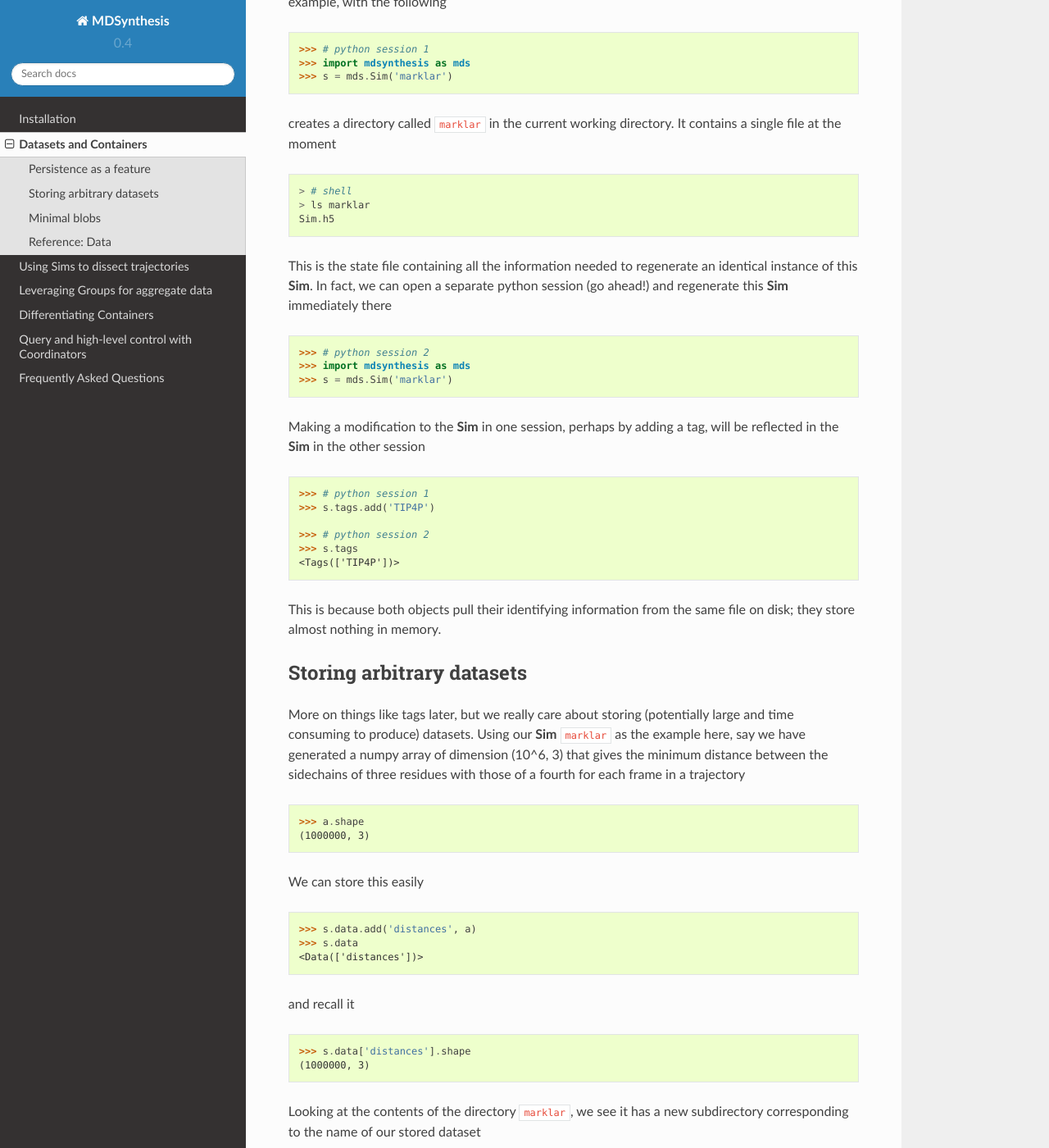
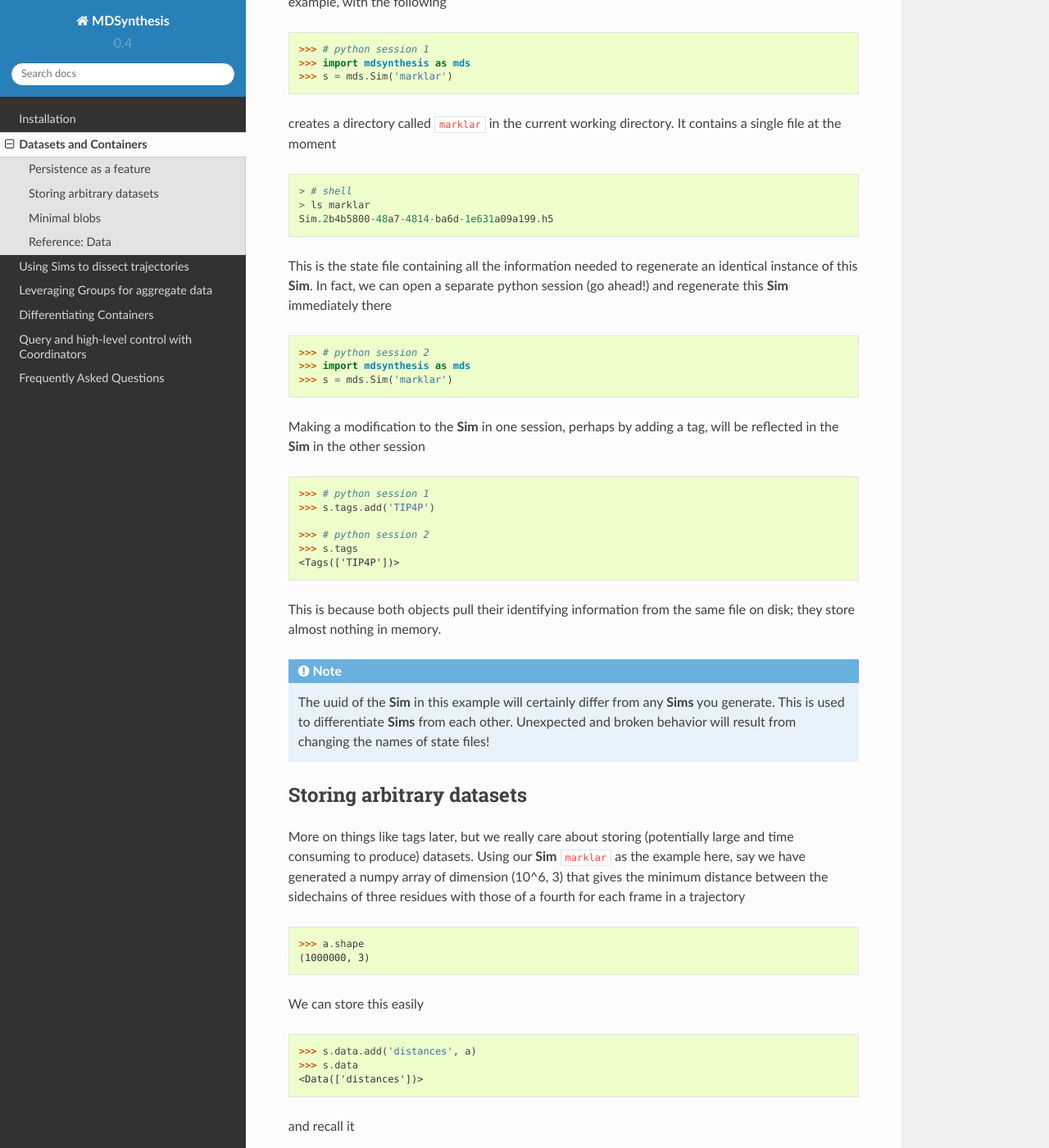
Before and after one commit to datreant/datreant, a Sphinx documentation site: the page built from docs/data.rst, in a window 1280 px wide and 1400 px high, scrolled down 758 px. Shown: the whole window at 82% size. Built offline with Sphinx 7.4.7 and the Read the Docs theme 2.0.0, drawn with Linux system fonts in a browser that asks for light colours; pages that are not in the unit, such as notebooks, are missing from menus.

Commit message:
Updated docs to reflect changes to state file format.
Preparing for 0.5.0 release.

```diff
--- a/docs/Group.rst
+++ b/docs/Group.rst
@@ -18,7 +18,7 @@ add them as members ::
     <Group: 'gruffy' | 5 Members: 3 Sim, 2 Group>
 
 This will create a directory ``gruffy`` that contains a single file
-(``Group.h5``). That file is a persistent representation of the **Group** on
+(``Group.<uuid>.h5``). That file is a persistent representation of the **Group** on
 disk. We can access its members with ::
 
     >>> g.members
--- a/docs/Sim.rst
+++ b/docs/Sim.rst
@@ -15,7 +15,7 @@ also give it a topology and/or trajectory files as we would to an MDAnalysis
     >>> s = Sim('scruffy', universe=['path/to/topology', 'path/to/trajectory'])
 
 This will create a directory ``scruffy`` that contains a single file
-(``Sim.h5``).  That file is a persistent representation of the **Sim** on disk.
+(``Sim.<uuid>.h5``).  That file is a persistent representation of the **Sim** on disk.
 We can access trajectory data by way of ::
 
     >>> s.universe
--- a/docs/data.rst
+++ b/docs/data.rst
@@ -37,7 +37,7 @@ a single file at the moment ::
 
     > # shell
     > ls marklar
-    Sim.h5
+    Sim.2b4b5800-48a7-4814-ba6d-1e631a09a199.h5
 
 This is the state file containing all the information needed to regenerate an
 identical instance of this **Sim**. In fact, we can open a separate python
@@ -59,6 +59,11 @@ will be reflected in the **Sim** in the other session ::
 
 This is because both objects pull their identifying information from the same
 file on disk; they store almost nothing in memory.
+
+.. note:: The uuid of the **Sim** in this example will certainly differ from
+          any **Sims** you generate. This is used to differentiate **Sims**
+          from each other. Unexpected and broken behavior will result from
+          changing the names of state files!
 
 Storing arbitrary datasets
 ==========================
```
